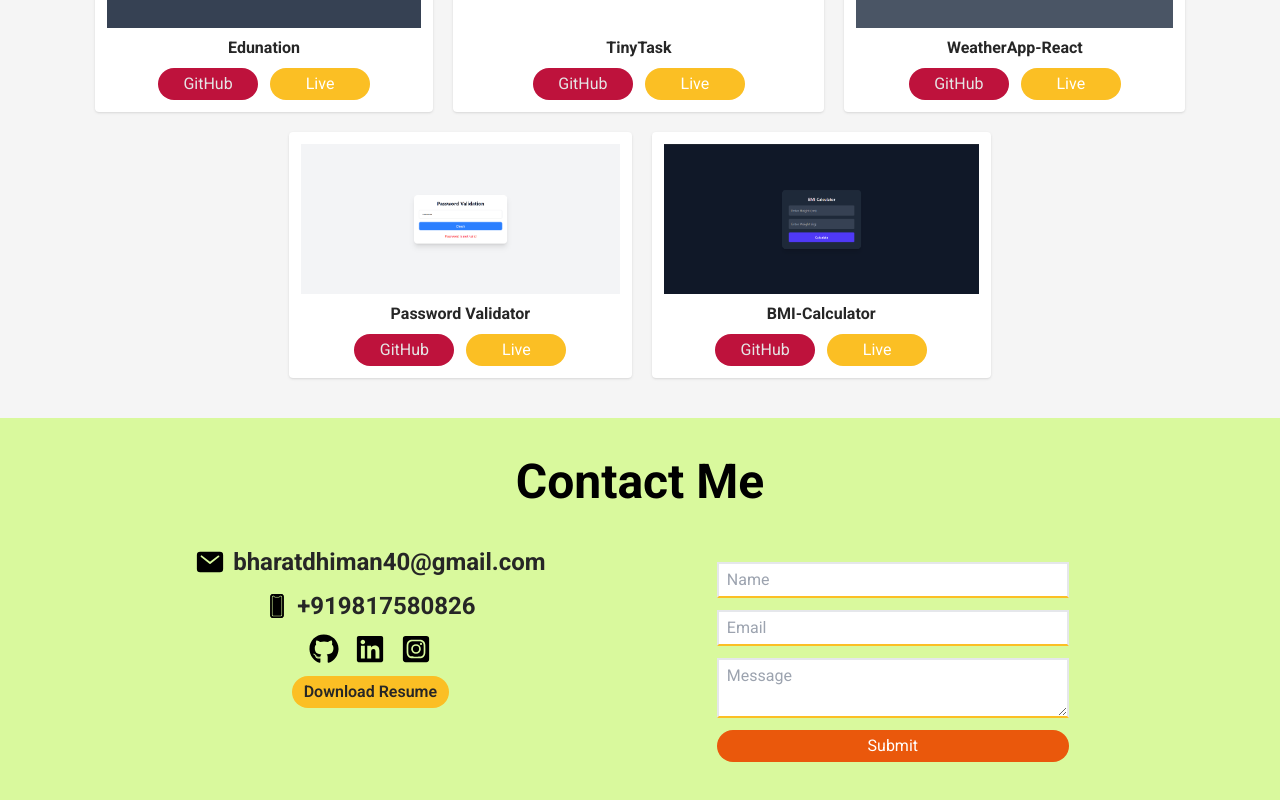
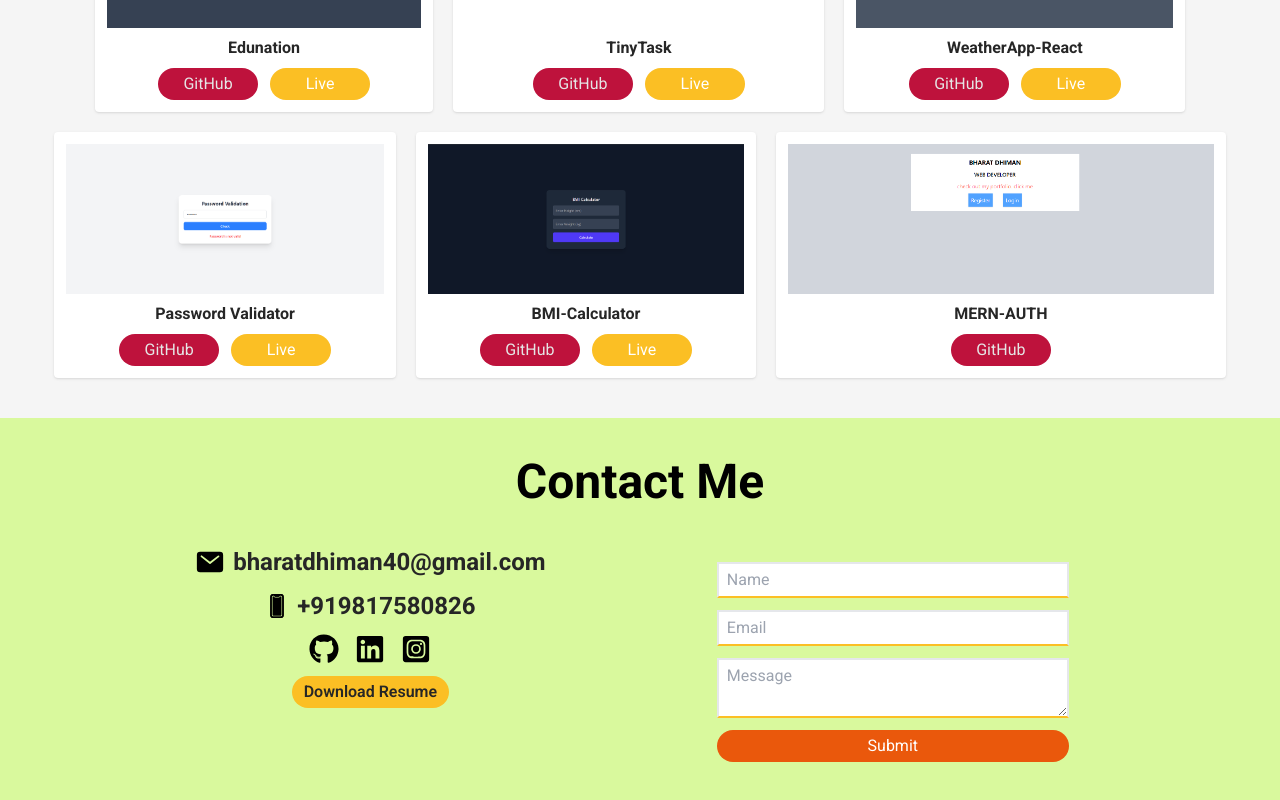
Before and after one commit to bharat40/Bharat-Portfolio, a React (Vite) app: page / in a window 1280 px wide. Shown: the part 2399-3199 px from the top of the page. Built offline with nearby package versions, Linux system fonts and the light colour scheme.

Commit message:
project updated

```diff
--- a/src/pages/ProjectSection.jsx
+++ b/src/pages/ProjectSection.jsx
@@ -110,6 +110,11 @@ const ProjectSection = () => {
             github="https://github.com/bharat40/BMI-CALCULATOR"
             image="./bmicalculator.png"
           />
+          <ProjectCard
+            name="MERN-AUTH"
+            github="https://github.com/bharat40/MERN-Auth"
+            image="./mernauth.png"
+          />
         </div>
       </div>
     </section>
```
Also changed, not shown: public/mernauth.png (added).
